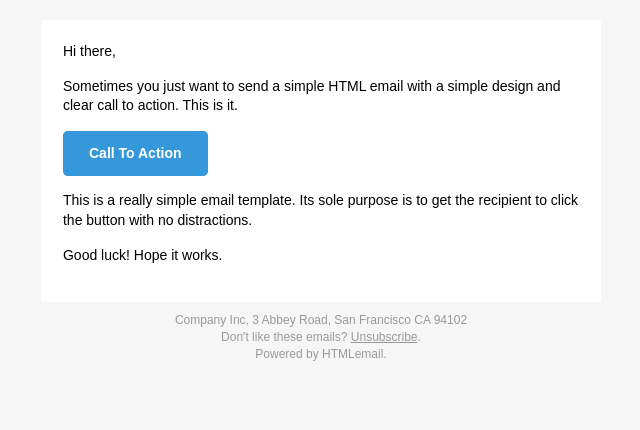
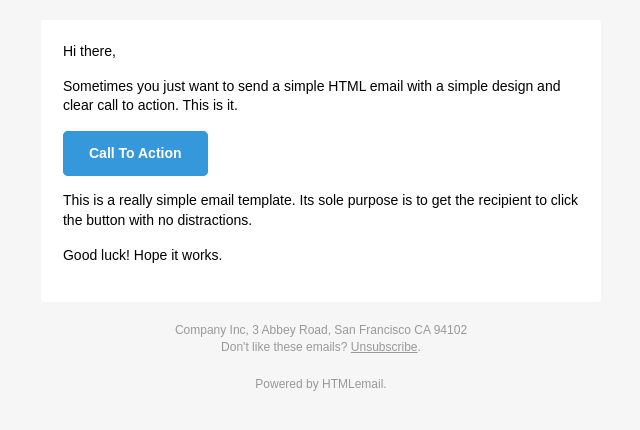
Before and after one commit to leemunroe/responsive-html-email-template, a plain HTML site: page email.html in a window 1280 px wide. Shown: the whole page, without its empty margins (319-959 px from the left). Drawn offline with Linux system fonts and the light colour scheme.

Commit message:
Add missing content-block class

```diff
--- a/email.html
+++ b/email.html
@@ -70,6 +70,11 @@
       .wrapper {
         box-sizing: border-box;
         padding: 20px; }
+
+      .content-block {
+        padding-bottom: 10px;
+        padding-top: 10px;
+      }
 
       .footer {
         clear: both;
```
